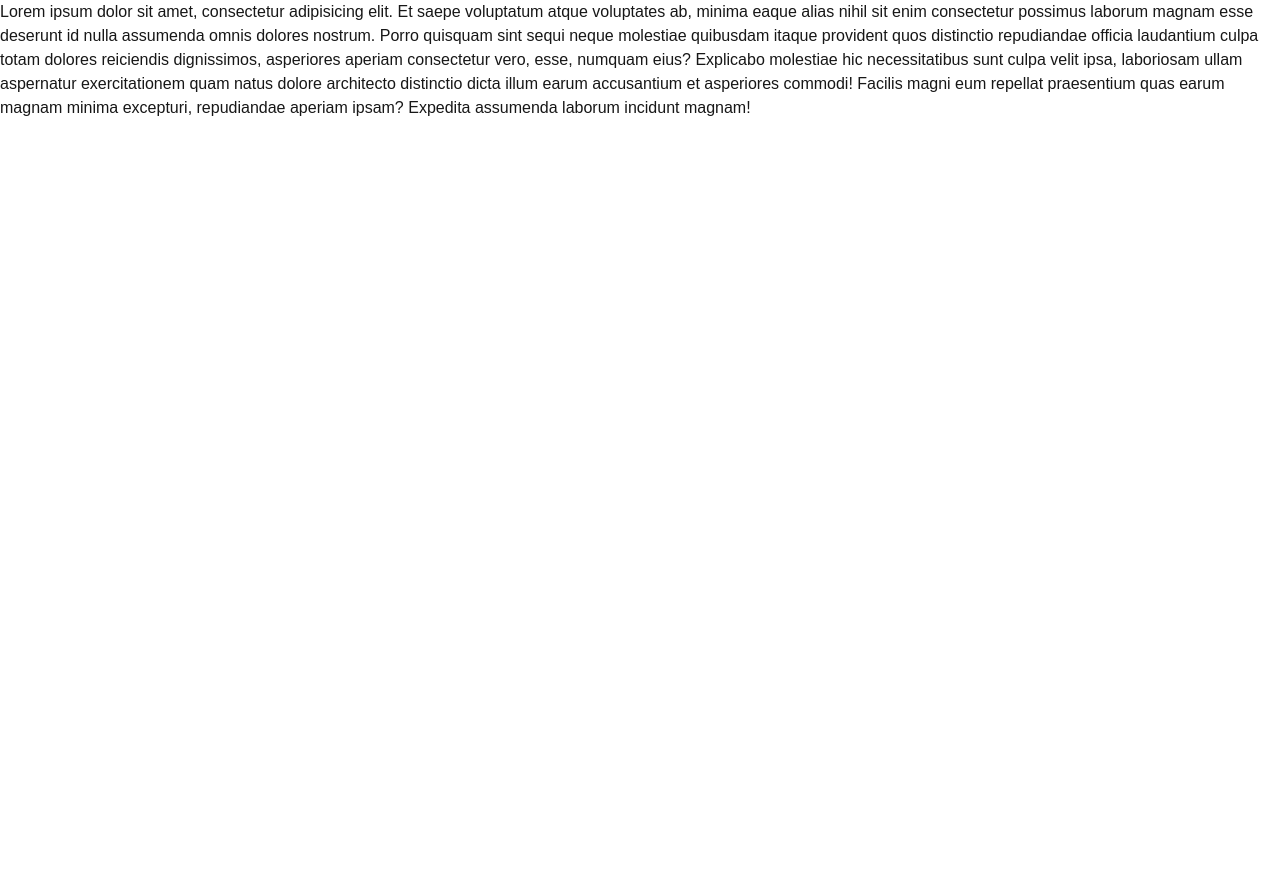
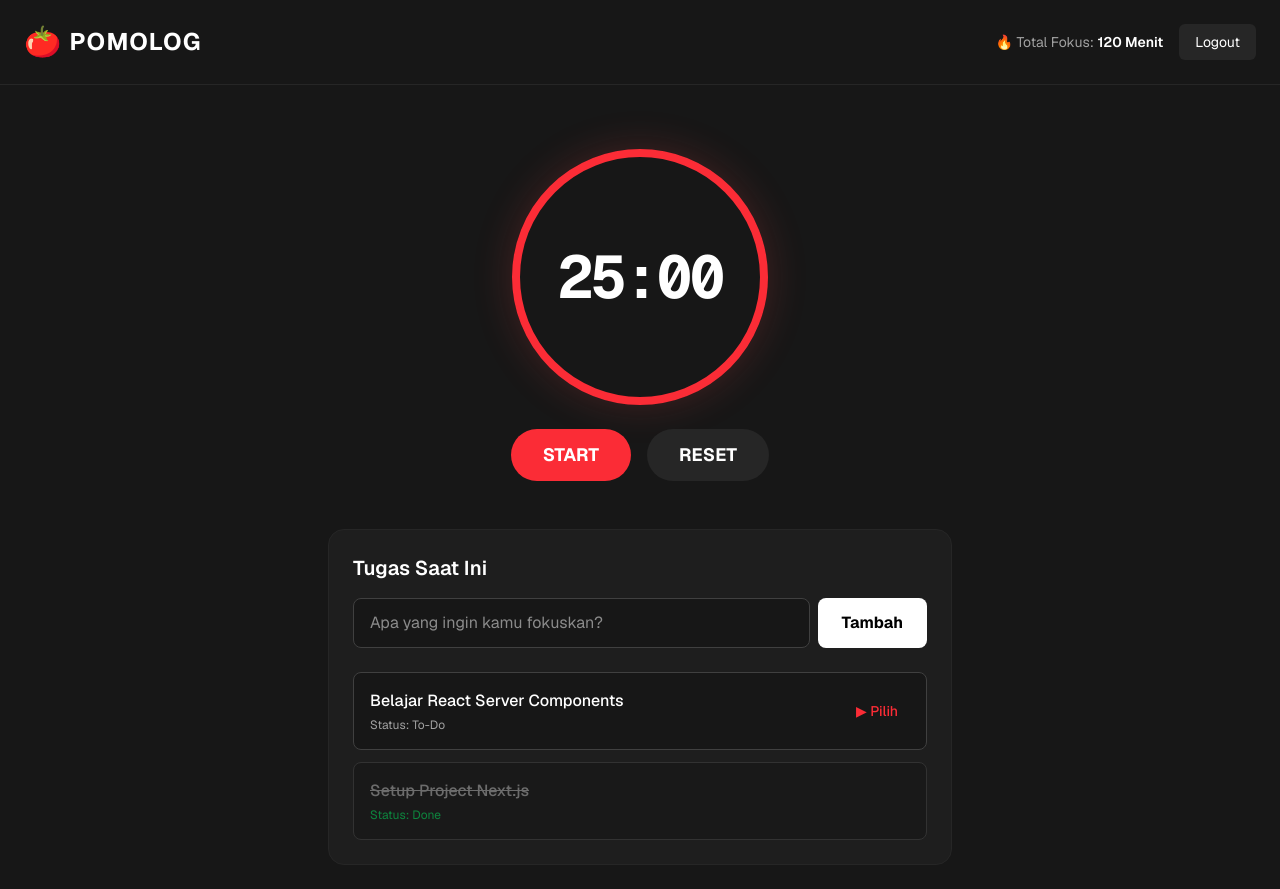
Before and after one commit to albinurrosif/pomolog-web, a Next.js app: page / in a window 1280 px wide. Before the commit the page ends 800 px from the top, so only its background shows below. Built offline with nearby package versions, Linux system fonts and the light colour scheme.

Commit message:
feat: Slice UI into reusable Header, Timer, and TaskList components. Fixes #2

```diff
--- /dev/null
+++ b/app/components/Header.tsx
@@ -0,0 +1,16 @@
+export default function Header() {
+    return (
+      <header className="flex items-center justify-between p-6 border-b border-neutral-800">
+        <div className="flex items-center gap-2">
+          <span className="text-3xl">🍅</span>
+          <h1 className="text-2xl font-bold tracking-wider">POMOLOG</h1>
+        </div>
+        <div className="flex items-center gap-4">
+          <div className="text-sm text-neutral-400">
+            🔥 Total Fokus: <span className="text-white font-semibold">120 Menit</span>
+          </div>
+          <button className="text-sm bg-neutral-800 hover:bg-neutral-700 px-4 py-2 rounded-md transition-colors">Logout</button>
+        </div>
+      </header>
+    );
+}
--- /dev/null
+++ b/app/components/TaskList.tsx
@@ -0,0 +1,33 @@
+export default function TaskList() {
+    return (
+      <section className="w-full bg-neutral-800/50 p-6 rounded-2xl border border-neutral-800">
+        <h2 className="text-xl font-semibold mb-4">Tugas Saat Ini</h2>
+
+        {/* Input Task Baru */}
+        <div className="flex gap-2 mb-6">
+          <input type="text" placeholder="Apa yang ingin kamu fokuskan?" className="flex-1 bg-neutral-900 border border-neutral-700 rounded-lg px-4 py-3 focus:outline-none focus:border-red-500 transition-colors" />
+          <button className="bg-white text-black px-6 py-3 rounded-lg font-bold hover:bg-neutral-200 transition-colors">Tambah</button>
+        </div>
+
+        {/* List Task Dummy */}
+        <div className="space-y-3">
+          {/* Task Item 1 */}
+          <div className="flex items-center justify-between p-4 bg-neutral-900 rounded-lg border border-neutral-700 hover:border-neutral-600 transition-colors">
+            <div>
+              <h3 className="font-medium">Belajar React Server Components</h3>
+              <p className="text-xs text-neutral-400 mt-1">Status: To-Do</p>
+            </div>
+            <button className="text-red-500 hover:bg-red-500/10 px-3 py-1 rounded-md text-sm font-medium transition-colors">▶ Pilih</button>
+          </div>
+
+          {/* Task Item 2 */}
+          <div className="flex items-center justify-between p-4 bg-neutral-900 rounded-lg border border-neutral-700 opacity-60">
+            <div>
+              <h3 className="font-medium line-through text-neutral-400">Setup Project Next.js</h3>
+              <p className="text-xs text-green-500 mt-1">Status: Done</p>
+            </div>
+          </div>
+        </div>
+      </section>
+    );
+}
--- /dev/null
+++ b/app/components/Timer.tsx
@@ -0,0 +1,16 @@
+export default function Timer(){
+    return (
+      <section className="flex flex-col items-center gap-6">
+        {/* Lingkaran Timer */}
+        <div className="w-64 h-64 rounded-full border-8 border-red-500 flex items-center justify-center shadow-[0_0_40px_rgba(239,68,68,0.2)]">
+          <span className="text-6xl font-mono font-bold tracking-tighter">25:00</span>
+        </div>
+
+        {/* Kontrol Timer */}
+        <div className="flex gap-4">
+          <button className="bg-red-500 hover:bg-red-600 text-white px-8 py-3 rounded-full font-bold text-lg transition-all transform hover:scale-105 active:scale-95">START</button>
+          <button className="bg-neutral-800 hover:bg-neutral-700 text-white px-8 py-3 rounded-full font-bold text-lg transition-all">RESET</button>
+        </div>
+      </section>
+    );
+}
--- a/app/page.tsx
+++ b/app/page.tsx
@@ -1,7 +1,24 @@
 import Image from "next/image";
+import Header from "./components/Header";
+import Timer from "./components/Timer";
+import TaskList from "./components/TaskList";
 
 export default function Home() {
   return (
-    <div>Lorem ipsum dolor sit amet, consectetur adipisicing elit. Et saepe voluptatum atque voluptates ab, minima eaque alias nihil sit enim consectetur possimus laborum magnam esse deserunt id nulla assumenda omnis dolores nostrum. Porro quisquam sint sequi neque molestiae quibusdam itaque provident quos distinctio repudiandae officia laudantium culpa totam dolores reiciendis dignissimos, asperiores aperiam consectetur vero, esse, numquam eius? Explicabo molestiae hic necessitatibus sunt culpa velit ipsa, laboriosam ullam aspernatur exercitationem quam natus dolore architecto distinctio dicta illum earum accusantium et asperiores commodi! Facilis magni eum repellat praesentium quas earum magnam minima excepturi, repudiandae aperiam ipsam? Expedita assumenda laborum incidunt magnam!</div>
-     );
+    <div className="min-h-screen bg-neutral-900 text-white font-sans selection:bg-red-500 selection:text-white">
+      {/* --- HEADER --- */}
+       <Header />
+
+      {/* --- MAIN CONTENT --- */}
+      <main className="max-w-2xl mx-auto p-6 mt-10 flex flex-col items-center gap-12">
+
+        {/* SECTION: TIMER BESAR */}
+        <Timer/>
+
+        {/* SECTION: TASK MANAGEMENT */}
+        <TaskList/>
+
+      </main>
+    </div>
+  );
 }
```
